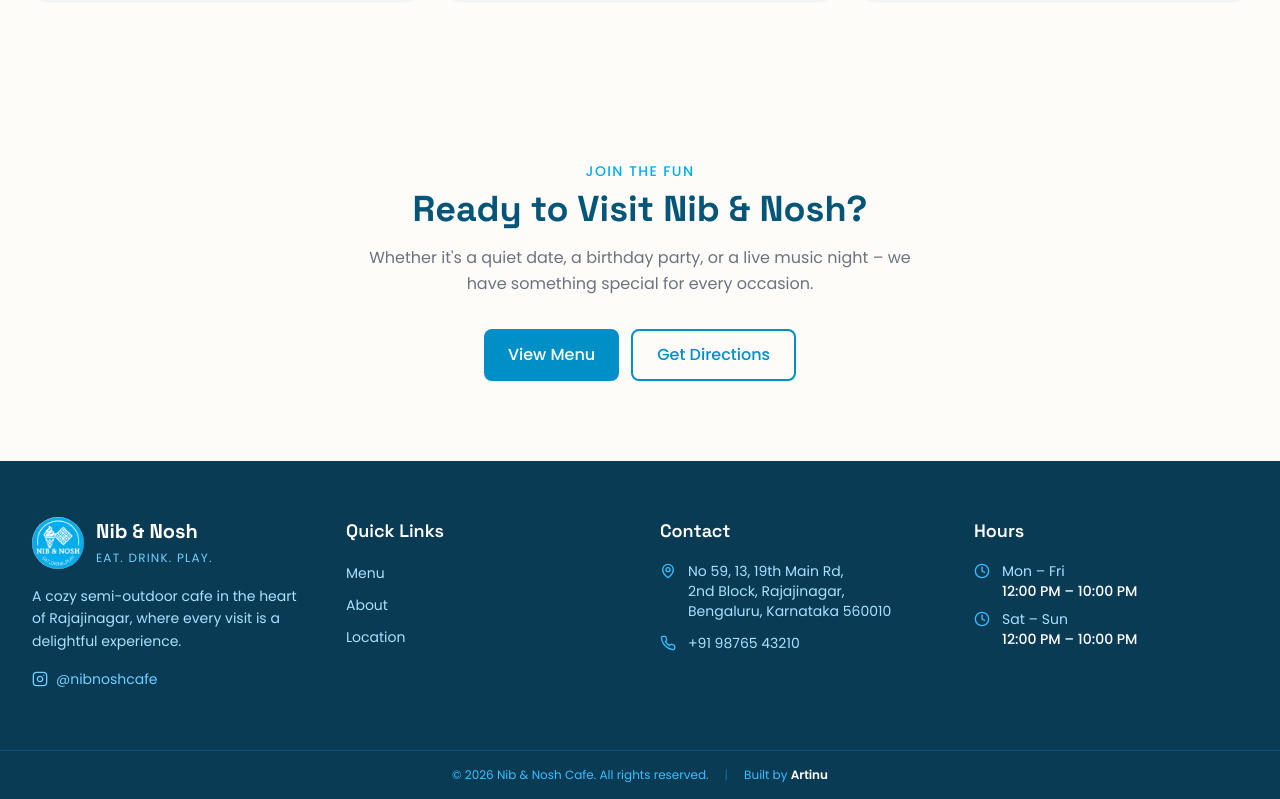
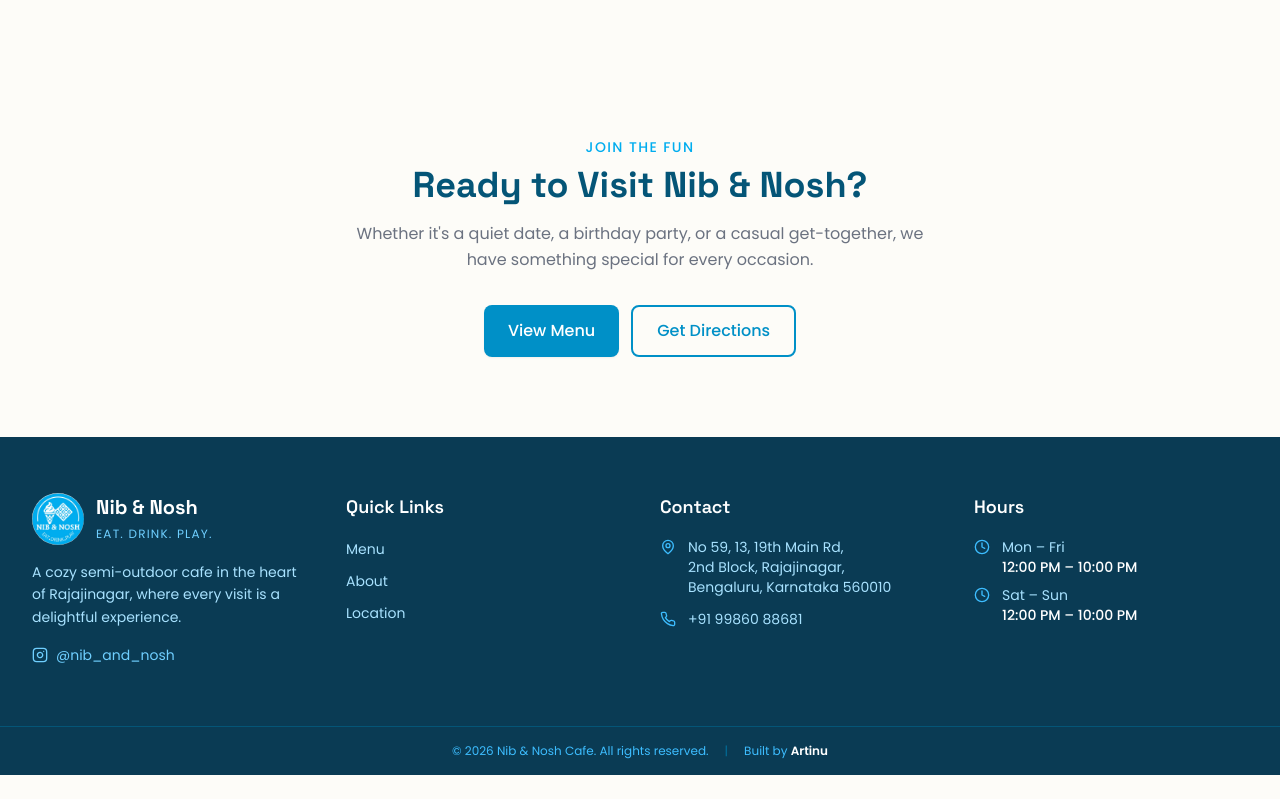
Before and after one commit to bmmithilesh-max/nib-nosh-cafe, a React (Vite) app: page / in a window 1280 px wide. Shown: the part 2552-3351 px from the top of the page. After the commit the page ends 3327 px from the top, so only its background shows below. Built offline with nearby package versions, Linux system fonts and the light colour scheme.

Commit message:
Update cafe content and contact details

```diff
--- a/src/components/Footer.tsx
+++ b/src/components/Footer.tsx
@@ -28,13 +28,13 @@
               A cozy semi-outdoor cafe in the heart of Rajajinagar, where every visit is a delightful experience.
             </p>
             <a
-              href="https://instagram.com/nibnoshcafe"
+              href="https://instagram.com/nib_and_nosh"
               target="_blank"
               rel="noopener noreferrer"
               className="inline-flex items-center gap-2 mt-4 text-blue-300 hover:text-white transition-colors text-sm"
             >
               <Instagram className="w-4 h-4" />
-              @nibnoshcafe
+              @nib_and_nosh
             </a>
           </div>
 
@@ -67,8 +67,8 @@
               </li>
               <li className="flex items-center gap-3">
                 <Phone className="w-4 h-4 text-blue-400 shrink-0" />
-                <a href="tel:+919876543210" className="text-blue-200 hover:text-white transition-colors text-sm">
-                  +91 98765 43210
+                <a href="tel:+919986088681" className="text-blue-200 hover:text-white transition-colors text-sm">
+                  +91 99860 88681
                 </a>
               </li>
             </ul>
--- a/src/pages/About.tsx
+++ b/src/pages/About.tsx
@@ -62,10 +62,6 @@
                 alt="Nib & Nosh courtyard"
                 className="rounded-2xl w-full h-80 object-cover shadow-lg"
               />
-              <div className="absolute -bottom-5 -left-5 bg-white rounded-2xl p-4 shadow-lg border border-blue-50">
-                <p className="font-serif text-2xl font-bold text-blue-700">2+</p>
-                <p className="text-gray-500 text-sm">Years of Joy</p>
-              </div>
               <div className="absolute -top-5 -right-5 bg-blue-600 rounded-2xl p-4 shadow-lg">
                 <p className="font-serif text-2xl font-bold text-white">100%</p>
                 <p className="text-blue-200 text-sm">Vegetarian</p>
--- a/src/pages/Home.tsx
+++ b/src/pages/Home.tsx
@@ -174,9 +174,6 @@
               <h2 className="font-serif text-3xl md:text-4xl font-bold text-white mb-2">
                 Wraps, Burgers, Waffles,<br />Ice-Cream & More
               </h2>
-              <p className="text-blue-200">
-                Add a Mojito with your Burger/Wrap for just ₹89 · Hot Coffee with Waffle for ₹49
-              </p>
             </div>
             <button
               onClick={() => navigate('menu')}
@@ -218,7 +215,7 @@
           <p className="section-subtitle">Join the Fun</p>
           <h2 className="section-title mb-4">Ready to Visit Nib & Nosh?</h2>
           <p className="text-gray-500 mb-8 max-w-xl mx-auto leading-relaxed">
-            Whether it's a quiet date, a birthday party, or a live music night – we have something special for every occasion.
+            Whether it's a quiet date, a birthday party, or a casual get-together, we have something special for every occasion.
           </p>
           <div className="flex flex-wrap justify-center gap-3">
             <button onClick={() => navigate('menu')} className="btn-primary">
--- a/src/pages/Location.tsx
+++ b/src/pages/Location.tsx
@@ -46,8 +46,8 @@
             </div>
             <div>
               <h3 className="font-semibold text-gray-800 mb-1">Phone</h3>
-              <a href="tel:+919876543210" className="text-gray-600 text-sm hover:text-blue-600 transition-colors">
-                +91 98765 43210
+              <a href="tel:+919986088681" className="text-gray-600 text-sm hover:text-blue-600 transition-colors">
+                +91 99860 88681
               </a>
             </div>
           </div>
@@ -84,12 +84,12 @@
             <div>
               <h3 className="font-semibold text-gray-800 mb-1">Follow Us</h3>
               <a
-                href="https://instagram.com/nibnoshcafe"
+                href="https://instagram.com/nib_and_nosh"
                 target="_blank"
                 rel="noopener noreferrer"
                 className="text-gray-600 text-sm hover:text-blue-600 transition-colors"
               >
-                @nibnoshcafe
+                @nib_and_nosh
               </a>
             </div>
           </div>
```
